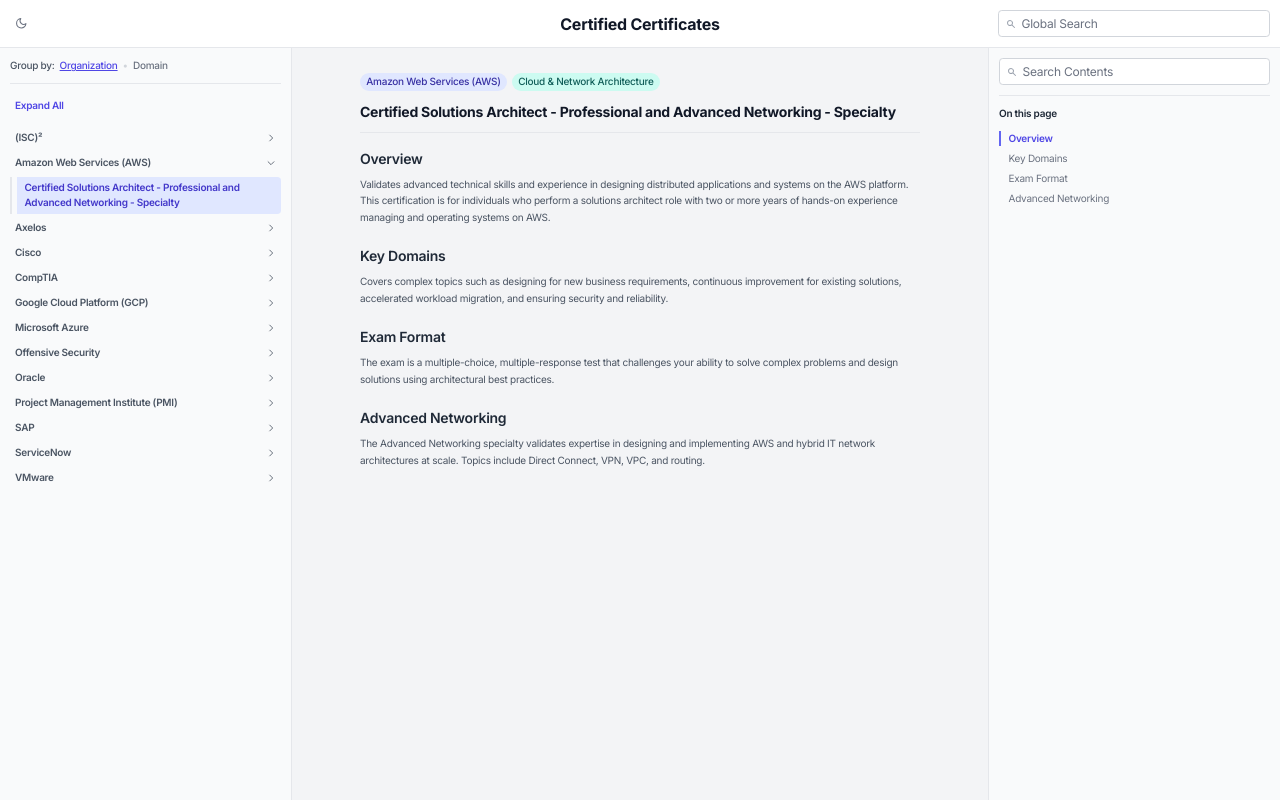
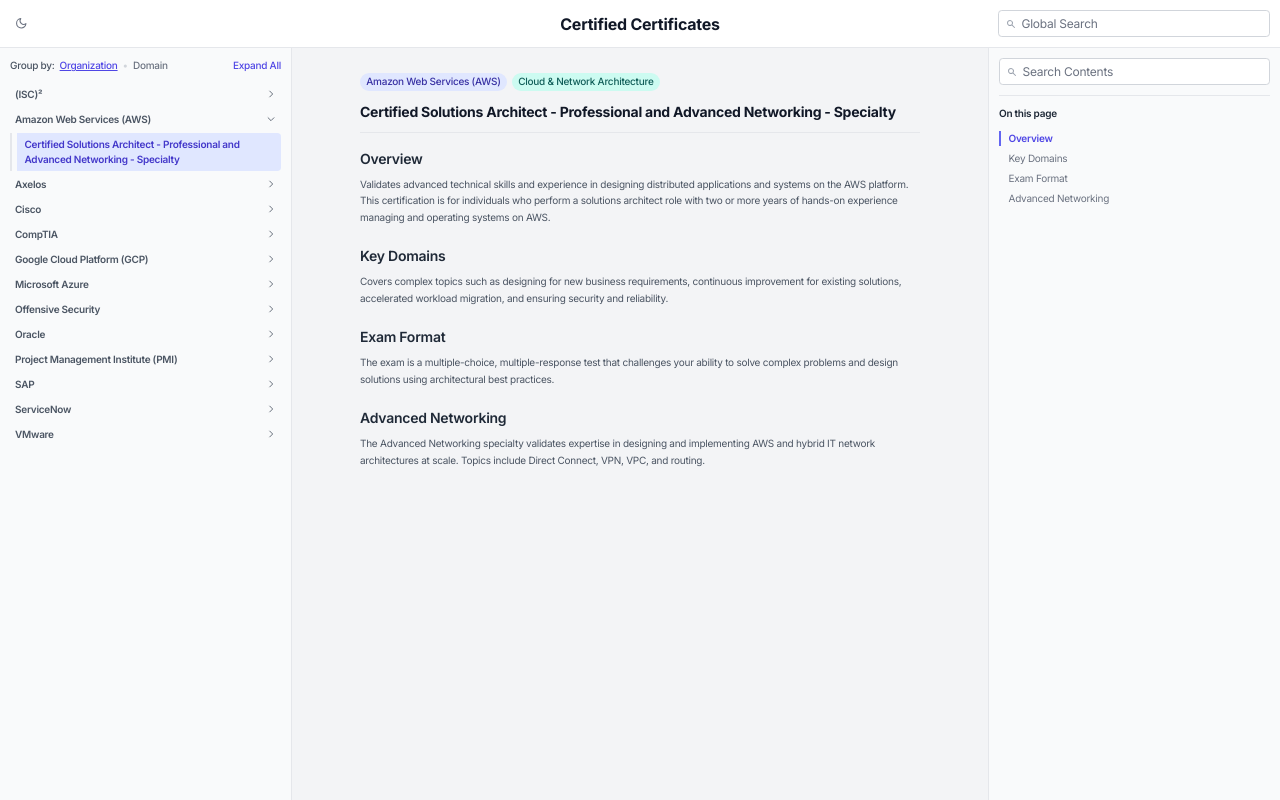
Before and after one commit to sssairohit/certifiedcertificates, a React (Vite) app: page / in a window 1280 px wide. Built offline with nearby package versions, Linux system fonts and the light colour scheme.

Commit message:
feat(sidebar): Add expand/collapse all button
Introduces a new button to the sidebar that allows users to expand or collapse all certification groups simultaneously. This improves usability and provides a quicker way to manage the visibility of certification categories.

```diff
--- a/components/Sidebar.tsx
+++ b/components/Sidebar.tsx
@@ -51,7 +51,7 @@ const Sidebar: React.FC<SidebarProps> = ({ groupedCertifications, selectedCertif
   return (
     <aside className="w-64 lg:w-[292px] bg-gray-50 border-r border-gray-200 flex-shrink-0 overflow-y-auto dark:bg-gray-950 dark:border-gray-800">
       <div className="p-4">
-        <div className="mb-4">
+        <div className="flex justify-between items-center mb-4">
             <div className="flex items-center space-x-2">
               <span className="text-[1.0rem] font-medium text-gray-600 dark:text-gray-400">Group by:</span>
               <button
@@ -76,18 +76,17 @@ const Sidebar: React.FC<SidebarProps> = ({ groupedCertifications, selectedCertif
                 Domain
               </button>
             </div>
-        </div>
 
             {groupKeys.length > 0 && (
-          <div className="mb-4 border-t border-gray-200 dark:border-gray-800 pt-4">
               <button
                 onClick={toggleAllGroups}
-              className="w-full text-left px-2 py-1.5 rounded-md text-[1.0rem] font-semibold text-indigo-600 hover:bg-indigo-100 focus:outline-none focus:ring-2 focus:ring-indigo-500 transition-colors dark:text-indigo-400 dark:hover:bg-indigo-900/50"
+                className="text-[1.0rem] font-medium text-indigo-600 dark:text-indigo-400 hover:underline focus:outline-none focus:ring-2 focus:ring-offset-2 focus:ring-indigo-500 dark:focus:ring-offset-gray-950 rounded-sm"
               >
                 {areAllGroupsOpen ? 'Collapse All' : 'Expand All'}
               </button>
+            )}
         </div>
-        )}
+
         <nav>
           {Object.entries(groupedCertifications).sort(([groupA], [groupB]) => groupA.localeCompare(groupB)).map(([group, certifications]) => (
             <div key={group} className="mb-1">
```
Lines whose indentation alone changed are shown as unchanged.
